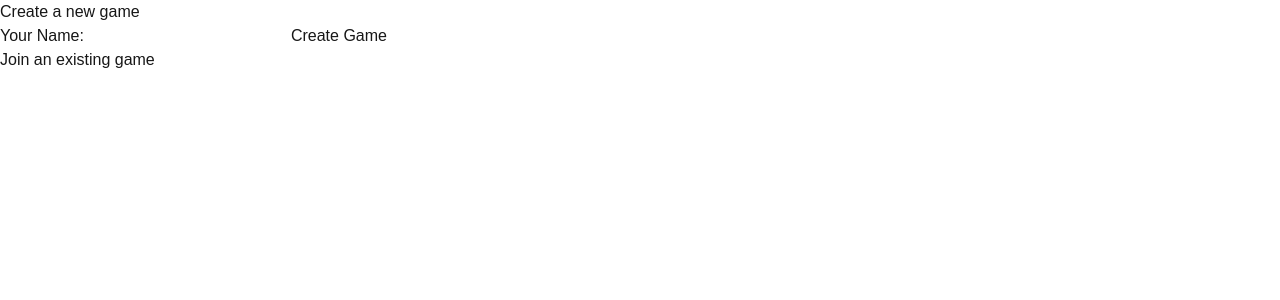
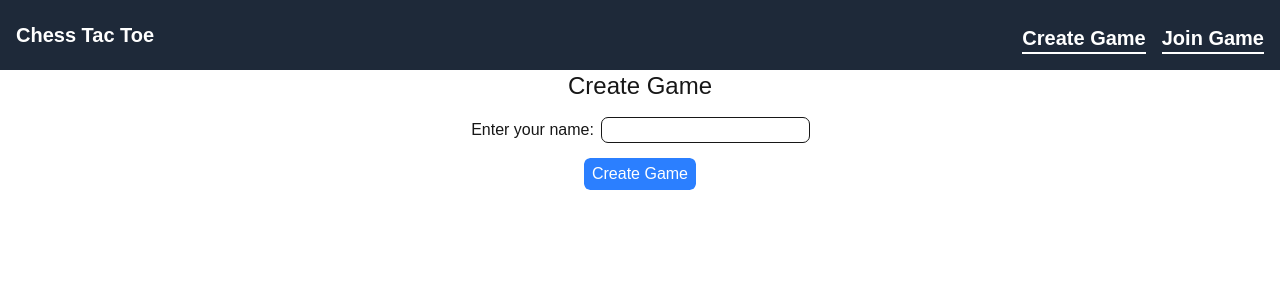
Before and after one commit to DrakeVorndran/tic-tac-chess, a Next.js app: page /new-game in a window 1280 px wide. Shown: the top 300 px of the page. Built offline with nearby package versions, Linux system fonts and the light colour scheme.

Commit message:
better ui's

```diff
--- /dev/null
+++ b/app/Navbar.tsx
@@ -0,0 +1,23 @@
+import Link from "next/link";
+
+export default function Navbar() {
+  return (
+    <nav className="w-full p-4 bg-gray-800 text-white flex flex-col justify-center items-center sm:flex-row sm:justify-between">
+      <h1 className="text-xl font-bold">Chess Tac Toe</h1>
+      <div className="flex gap-4 mt-2">
+        <Link
+          className="text-xl font-bold border-b-2 hover:text-blue-200 cursor-pointer"
+          href="/new-game"
+        >
+          Create Game
+        </Link>
+        <Link
+          className="text-xl font-bold border-b-2 hover:text-blue-200 cursor-pointer"
+          href="/join-game"
+        >
+          Join Game
+        </Link>
+      </div>
+    </nav>
+  );
+}
--- /dev/null
+++ b/app/join-game/Form.tsx
@@ -0,0 +1,67 @@
+"use client";
+
+import { useSearchParams } from "next/navigation";
+import { useEffect, useState } from "react";
+
+export default function Form({
+  onSubmit,
+}: {
+  onSubmit: (name: string, lobby: string) => Promise<void | string>;
+}) {
+  const searchParams = useSearchParams();
+  const [name, setName] = useState("");
+  const [lobby, setLobby] = useState("");
+  const [err, setErr] = useState<string | void | null>(null);
+
+  useEffect(() => {
+    if (searchParams != null) {
+      const lobby = searchParams.get("lobby");
+      if (lobby != null) {
+        setLobby(lobby);
+      }
+    }
+    const storedName = localStorage.getItem("myName");
+    if (storedName) {
+      setName(storedName);
+    }
+  }, []);
+  return (
+    <form
+      onSubmit={async (e) => {
+        e.preventDefault();
+        localStorage.setItem("myName", name);
+        setErr(await onSubmit(name, lobby));
+      }}
+    >
+      <div className="flex flex-col gap-2 mb-4 items-center *:flex *:gap-2 *:justify-between *:w-full">
+        <div>
+          <label htmlFor="name">Enter your name:</label>
+          <input
+            className="outline-1 rounded-md"
+            id="name"
+            value={name}
+            onChange={(e) => setName(e.target.value)}
+          />
+        </div>
+        <div>
+          <label htmlFor="lobby">Lobby ID:</label>
+          <input
+            id="lobby"
+            className="outline-1 rounded-md"
+            value={lobby}
+            onChange={(e) => setLobby(e.target.value)}
+          />
+        </div>
+        <p className="text-red-500">{typeof err == "string" && err}</p>
+        <div>
+          <button
+            type="submit"
+            className="outline-2 mt-2 rounded-md m-auto p-1 pr-2 pl-2 cursor-pointer bg-blue-500 text-white hover:bg-blue-600"
+          >
+            Join Game
+          </button>
+        </div>
+      </div>
+    </form>
+  );
+}
--- a/app/join-game/NameSelector.tsx
+++ /dev/null
@@ -1,31 +0,0 @@
-"use client";
-
-import { useEffect, useState } from "react";
-
-export default function NameSelector({
-  onSubmit,
-}: {
-  onSubmit: (name: string) => void;
-}) {
-  const [name, setName] = useState("");
-
-  useEffect(() => {
-    const storedName = localStorage.getItem("myName");
-    if (storedName) {
-      setName(storedName);
-    }
-  }, []);
-  return (
-    <form
-      onSubmit={(e) => {
-        e.preventDefault();
-        localStorage.setItem("myName", name);
-        onSubmit(name);
-      }}
-    >
-      <label htmlFor="name">Enter your name:</label>
-      <input value={name} onChange={(e) => setName(e.target.value)} />
-      <button type="submit">Join Game</button>
-    </form>
-  );
-}
--- a/app/join-game/RoomDisplay.tsx
+++ /dev/null
@@ -1,51 +0,0 @@
-"use client";
-
-import { Room } from "@prisma/client";
-import SingleRoom from "./SingleRoom";
-import { useEffect, useState } from "react";
-import NameSelector from "./NameSelector";
-
-export default function RoomDisplay({
-  getAllRooms,
-  joinRoom,
-}: {
-  getAllRooms: () => Promise<Room[]>;
-  joinRoom: (room: string, username: string) => void;
-}) {
-  const [rooms, setRooms] = useState<Room[]>([]);
-  const [selectedRoom, setSelectedRoom] = useState<string | null>(null);
-
-  useEffect(() => {
-    let mounted = true;
-    (async () => {
-      const fetched = await getAllRooms();
-      if (mounted) setRooms(fetched);
-    })();
-    return () => {
-      mounted = false;
-    };
-  }, []);
-  return (
-    <div>
-      {selectedRoom == null ? (
-        rooms
-          .filter((room) => room.roomOccupant == null)
-          .map((room, index) => (
-            <div
-              className="cursor-pointer m-1 hover:m-0 hover:border-2 hover:border-emerald-200"
-              key={index}
-              onClick={() => setSelectedRoom(room.roomToken)}
-            >
-              <SingleRoom room={room} />
-            </div>
-          ))
-      ) : (
-        <NameSelector
-          onSubmit={(username) => {
-            joinRoom(selectedRoom, username);
-          }}
-        />
-      )}
-    </div>
-  );
-}
--- a/app/join-game/SingleRoom.tsx
+++ /dev/null
@@ -1,7 +0,0 @@
-"use client";
-
-import { Room } from "@prisma/client";
-
-export default function SingleRoom({ room }: { room: Room }) {
-  return <div>room created by {room.roomCreatorName}</div>;
-}
--- a/app/join-game/page.tsx
+++ b/app/join-game/page.tsx
@@ -1,18 +1,20 @@
 import prisma from "@/lib/prisma";
 import Link from "next/link";
-import RoomDisplay from "./RoomDisplay";
 import { redirect } from "next/navigation";
 import { Suspense } from "react";
+import Form from "./Form";
 export default async function JoinGamePage() {
-  async function getAllRooms() {
-    "use server";
-    const allRooms = await prisma.room.findMany();
-    return allRooms;
-  }
-
-  async function handleJoinRoom(roomId: string, username: string) {
+  async function handleJoinRoom(username: string, roomId: string) {
     "use server";
     // Logic to join the room can be added here
+
+    const existingRoom = await prisma.room.findUnique({
+      where: { roomToken: roomId },
+    });
+    console.log(existingRoom, roomId);
+    if (!existingRoom) {
+      return "Room not found";
+    }
     const result = await prisma.room.update({
       where: { roomToken: roomId },
       data: { roomOccupantName: username },
@@ -20,14 +22,9 @@ export default async function JoinGamePage() {
     redirect(`/lobby/${roomId}`);
   }
   return (
-    <div>
-      <h1>Join Game Page</h1>
-      <p>All games:</p>
-      <Suspense fallback={<div>Loading rooms...</div>}>
-        <RoomDisplay getAllRooms={getAllRooms} joinRoom={handleJoinRoom} />
-      </Suspense>
-
-      <Link href="/new-game">Make a game</Link>
+    <div className={"flex flex-col gap-4 items-center"}>
+      <h1 className={"text-2xl"}>Join Game</h1>
+      <Form onSubmit={handleJoinRoom} />
     </div>
   );
 }
--- a/app/layout.tsx
+++ b/app/layout.tsx
@@ -2,6 +2,7 @@ import type { Metadata } from "next";
 import { Geist, Geist_Mono } from "next/font/google";
 import "./globals.css";
 import { Analytics } from "@vercel/analytics/next";
+import Navbar from "./Navbar";
 
 const geistSans = Geist({
   variable: "--font-geist-sans",
@@ -29,6 +30,7 @@ export default function RootLayout({
         suppressHydrationWarning
         className={`${geistSans.variable} ${geistMono.variable} antialiased`}
       >
+        <Navbar />
         {children}
         {/* <Analytics /> */}
       </body>
--- a/app/lobby/[lobby_id]/AblyConnection.tsx
+++ b/app/lobby/[lobby_id]/AblyConnection.tsx
@@ -7,7 +7,7 @@ import { use, useEffect, useState } from "react";
 import Board from "./Board";
 import { GameMessageType } from "./messageTypes";
 import { staticPieces } from "./StaticPieces";
-import { ArrowLeft, ArrowRight } from "lucide-react";
+import { ArrowLeft, ArrowRight, Check, Copy } from "lucide-react";
 
 type AblyConnectionProps = {
   lobby_id: string;
@@ -25,6 +25,7 @@ export default function AblyConnection({
   const [messages, setMessages] = useState<Ably.Message[]>([]);
 
   const [localRoom, setLocalRoom] = useState<Room>(room);
+  const [coppied, setCoppied] = useState(false);
 
   const [turn, setTurn] = useState<"w" | "b" | null>(null);
   const [conType, setConType] = useState<"creator" | "occupant" | null>(null);
@@ -62,6 +63,16 @@ export default function AblyConnection({
     console.log("Connected to Ably!");
   });
 
+  function handleCopy() {
+    navigator.clipboard.writeText(
+      `${window.location.origin}/join-game?lobby=${lobby_id}`
+    );
+    setCoppied(true);
+    setTimeout(() => {
+      setCoppied(false);
+    }, 1000);
+  }
+
   function onMessageReceived(message: Ably.Message) {
     const parsed = JSON.parse(message.data as string) as GameMessageType;
     if ("claimRoom" in parsed && parsed.claimRoom == username) {
@@ -91,6 +102,12 @@ export default function AblyConnection({
       return;
     }
     if ("playMove" in parsed) {
+      if (
+        message.connectionId !== localRoom.roomCreator &&
+        message.connectionId !== localRoom.roomOccupant
+      ) {
+        return;
+      }
       const turn = message.connectionId === localRoom.roomCreator ? "b" : "w";
       setBoardState(parsed.playMove);
       setTurn(turn);
@@ -110,7 +127,10 @@ export default function AblyConnection({
   });
 
   const boardEnabled =
-    (turn == null && conType != null) ||
+    (turn == null &&
+      conType != null &&
+      localRoom.roomCreator != null &&
+      localRoom.roomOccupant != null) ||
     (turn == "w" && conType == "creator") ||
     (turn == "b" && conType == "occupant");
 
@@ -127,6 +147,24 @@ export default function AblyConnection({
           {localRoom.roomOccupantName || "Waiting for player..."}{" "}
         </h3>
       </div>
+      <h4
+        onClick={handleCopy}
+        className={`flex align-middle justify-center gap-2 hover:text-blue-200 cursor-pointer transition-colors sm:absolute sm:top-[75px] sm:left-[calc(50vw-43px)] ${
+          coppied ? "text-green-300" : ""
+        }`}
+      >
+        {coppied ? (
+          <>
+            Copied
+            <Check />
+          </>
+        ) : (
+          <>
+            Get link
+            <Copy />
+          </>
+        )}
+      </h4>
       <Board
         boardState={boardState}
         setBoardState={setBoardState}
--- a/app/new-game/form.tsx
+++ b/app/new-game/form.tsx
@@ -22,16 +22,25 @@ export default function NewGameForm({
         onCreate(creator);
       }}
     >
-      <label htmlFor="creator">Your Name:</label>
-      <input
-        type="text"
-        id="creator"
-        name="creator"
-        value={creator}
-        onChange={(e) => setCreator(e.target.value)}
-        required
-      />
-      <button type="submit">Create Game</button>
+      <div className="flex flex-col gap-2 mb-4 items-center *:flex *:gap-2 *:justify-between *:w-full">
+        <div>
+          <label htmlFor="name">Enter your name:</label>
+          <input
+            className="outline-1 rounded-md"
+            id="name"
+            value={creator}
+            onChange={(e) => setCreator(e.target.value)}
+          />
+        </div>
+        <div>
+          <button
+            type="submit"
+            className="outline-2 mt-2 rounded-md m-auto p-1 pr-2 pl-2 cursor-pointer bg-blue-500 text-white hover:bg-blue-600"
+          >
+            Create Game
+          </button>
+        </div>
+      </div>
     </form>
   );
 }
--- a/app/new-game/page.tsx
+++ b/app/new-game/page.tsx
@@ -15,10 +15,9 @@ export default async function NewGamePage() {
     redirect(`/lobby/${room.roomToken}`);
   }
   return (
-    <div>
-      <h1>Create a new game</h1>
+    <div className="flex flex-col gap-4 items-center">
+      <h1 className={"text-2xl"}>Create Game</h1>
       <NewGameForm onCreate={handleCreateGame} />
-      <Link href="/join-game">Join an existing game</Link>
     </div>
   );
 }
```
